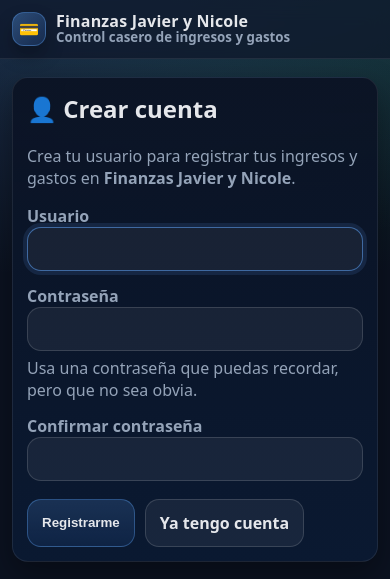
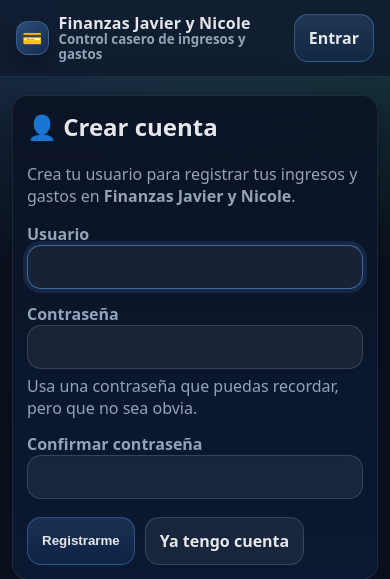
Before and after one commit to jcapllonch/Finanzas_javier_y_nicole, a Django app: page /signup/ in a window 390 px wide. Shown: the top 579 px of the page. Run offline with Django 5.2, Linux system fonts and the light colour scheme.

Commit message:
Simplify header: keep only username + logout

```diff
--- a/core/templates/core/base.html
+++ b/core/templates/core/base.html
@@ -269,26 +269,8 @@
       color: #ffffff;
     }
 
-    /* Responsive: header en móvil */
-    @media (max-width: 820px){
-      .nav{
-        flex-direction: column;
-        align-items: flex-start;
-        gap: 10px;
-        padding: 12px 12px;
-      }
-      .row{
-        width: 100%;
-        justify-content: flex-start;
-        gap: 8px;
-      }
-      .row .btn{
-        flex: 1 1 auto;
-      }
-    }
-
     @media (max-width: 720px){
-      .container{ padding: 0 12px 90px; } /* deja espacio para la barra inferior */
+      .container{ padding: 0 12px 90px; }
       .card{ padding: 14px; border-radius: 16px; }
       .btn{ padding: 12px 14px; }
       input, select, textarea{ font-size: 16px; padding: 12px 12px; }
@@ -302,63 +284,11 @@
       border-radius: 16px;
     }
 
-    /* ===== Tables -> Cards on mobile ===== */
-    @media (max-width: 860px){
-      table.responsive thead{ display:none; }
-      table.responsive, table.responsive tbody, table.responsive tr, table.responsive td{
-        display:block; width:100%;
-      }
-      table.responsive{
-        border:none; background: transparent;
-      }
-      table.responsive tr{
-        background: rgba(0,0,0,.12);
-        border: 1px solid var(--line);
-        border-radius: 16px;
-        padding: 10px 12px;
-        margin-bottom: 10px;
-      }
-      table.responsive td{
-        border:none;
-        padding: 8px 0;
-        display:flex;
-        justify-content: space-between;
-        gap: 12px;
-        align-items: flex-start;
-      }
-      table.responsive td::before{
-        content: attr(data-label);
-        color: var(--muted);
-        font-weight: 800;
-        font-size: 12px;
-        letter-spacing: .2px;
-        flex: 0 0 38%;
-        max-width: 38%;
-        padding-top: 2px;
-      }
-      table.responsive td.actions{
-        justify-content:flex-start;
-        gap: 8px;
-        flex-wrap: wrap;
-      }
-    }
-
-    /* ===========================
-       MOBILE APP BAR (bottom nav)
-       =========================== */
-    .mobile-bar{
-      display:none;
-    }
-    .fab{
-      display:none;
-    }
+    /* Bottom nav (mobile) */
+    .mobile-bar{ display:none; }
+    .fab{ display:none; }
 
     @media (max-width: 820px){
-      /* ocultar la fila de botones del header (se reemplaza por bottom nav) */
-      .row{
-        display:none;
-      }
-
       .mobile-bar{
         display:flex;
         position: fixed;
@@ -372,7 +302,6 @@
         backdrop-filter: blur(10px);
         gap: 10px;
       }
-
       .mobile-tab{
         flex: 1 1 0;
         display:flex;
@@ -392,16 +321,11 @@
         font-size: 12px;
         color: var(--muted);
       }
-      .mobile-tab:active{
-        transform: scale(.99);
-      }
-
-      /* Botón flotante + */
       .fab{
         display:flex;
         position: fixed;
         right: 16px;
-        bottom: 78px; /* arriba de la barra */
+        bottom: 78px;
         z-index: 110;
         width: 56px;
         height: 56px;
@@ -414,12 +338,8 @@
         background: linear-gradient(180deg, rgba(96,165,250,.35), rgba(59,130,246,.18));
         box-shadow: 0 14px 26px rgba(0,0,0,.45);
       }
-      .fab:active{
-        transform: scale(.98);
-      }
-      .fab span{
-        transform: translateY(-1px);
-      }
+      .fab:active{ transform: scale(.98); }
+      .fab span{ transform: translateY(-1px); }
     }
   </style>
 </head>
@@ -435,13 +355,10 @@
         </div>
       </a>
 
-      <!-- Desktop nav (se oculta en móvil) -->
-      <div class="row">
+      <!-- ✅ Header simplificado: solo Hola + Salir -->
+      <div class="row" style="justify-content:flex-end;">
         {% if user.is_authenticated %}
           <span class="muted">Hola, <strong>{{ user.username }}</strong></span>
-          <a class="btn btn2" href="{% url 'core:dashboard' %}">Dashboard</a>
-          <a class="btn btn2" href="{% url 'core:movimientos' %}">Movimientos</a>
-          <a class="btn btn2" href="{% url 'core:categorias' %}">Categorías</a>
           <a class="btn" href="{% url 'accounts:logout' %}">Salir</a>
         {% else %}
           <a class="btn" href="{% url 'accounts:login' %}">Entrar</a>
@@ -454,26 +371,16 @@
     {% block content %}{% endblock %}
   </div>
 
-  {% if user.is_authenticated %}
-    <!-- Floating Action Button -->
+  {% if user.is_authenticated and not auth_page %}
     <a class="fab" href="{% url 'core:movimiento_nuevo' %}" aria-label="Nuevo movimiento" title="Nuevo movimiento">
       <span>+</span>
     </a>
 
-    <!-- Bottom navigation bar (mobile) -->
     <nav class="mobile-bar" aria-label="Navegación">
-      <a class="mobile-tab" href="{% url 'core:dashboard' %}">
-        📊 <small>Dashboard</small>
-      </a>
-      <a class="mobile-tab" href="{% url 'core:movimientos' %}">
-        🧾 <small>Movimientos</small>
-      </a>
-      <a class="mobile-tab" href="{% url 'core:categorias' %}">
-        🏷️ <small>Categorías</small>
-      </a>
-      <a class="mobile-tab" href="{% url 'accounts:logout' %}">
-        🚪 <small>Salir</small>
-      </a>
+      <a class="mobile-tab" href="{% url 'core:dashboard' %}">📊 <small>Dashboard</small></a>
+      <a class="mobile-tab" href="{% url 'core:movimientos' %}">🧾 <small>Movimientos</small></a>
+      <a class="mobile-tab" href="{% url 'core:categorias' %}">🏷️ <small>Categorías</small></a>
+      <a class="mobile-tab" href="{% url 'accounts:logout' %}">🚪 <small>Salir</small></a>
     </nav>
   {% endif %}
 </body>
```
